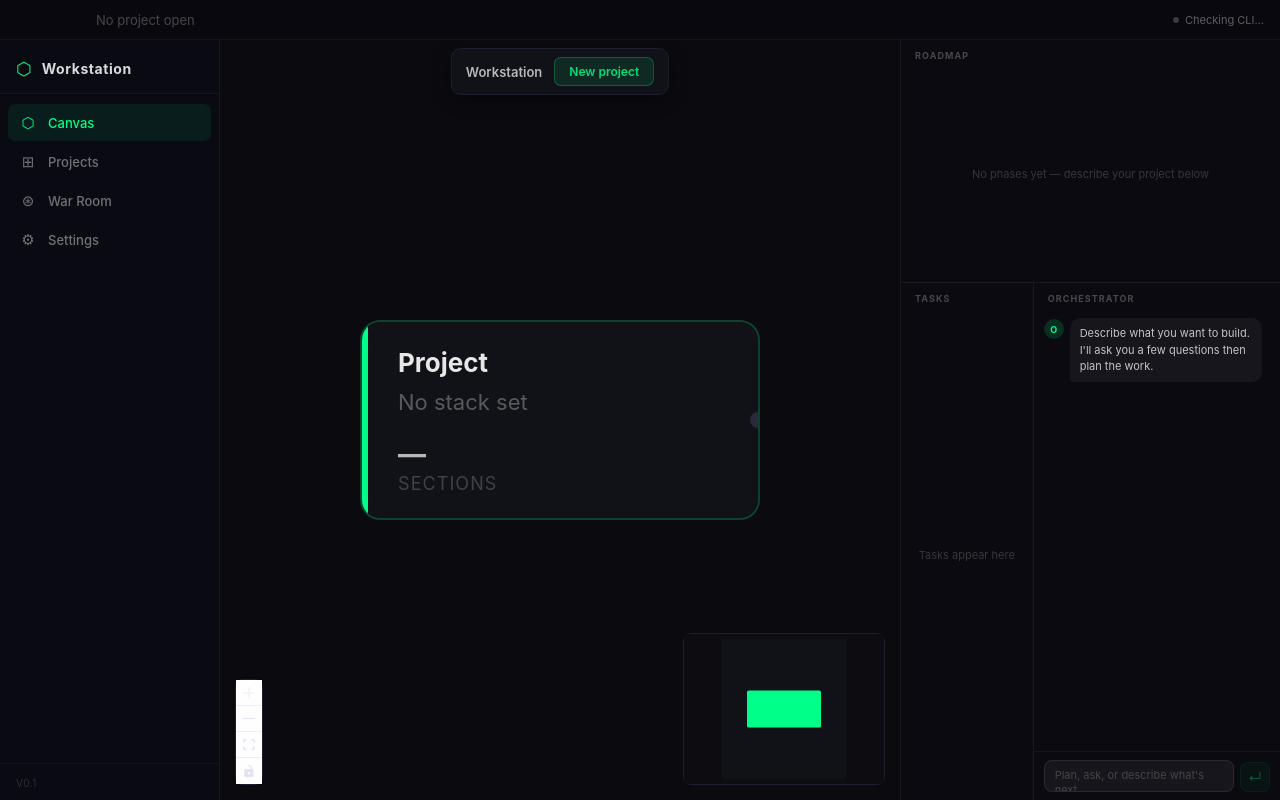
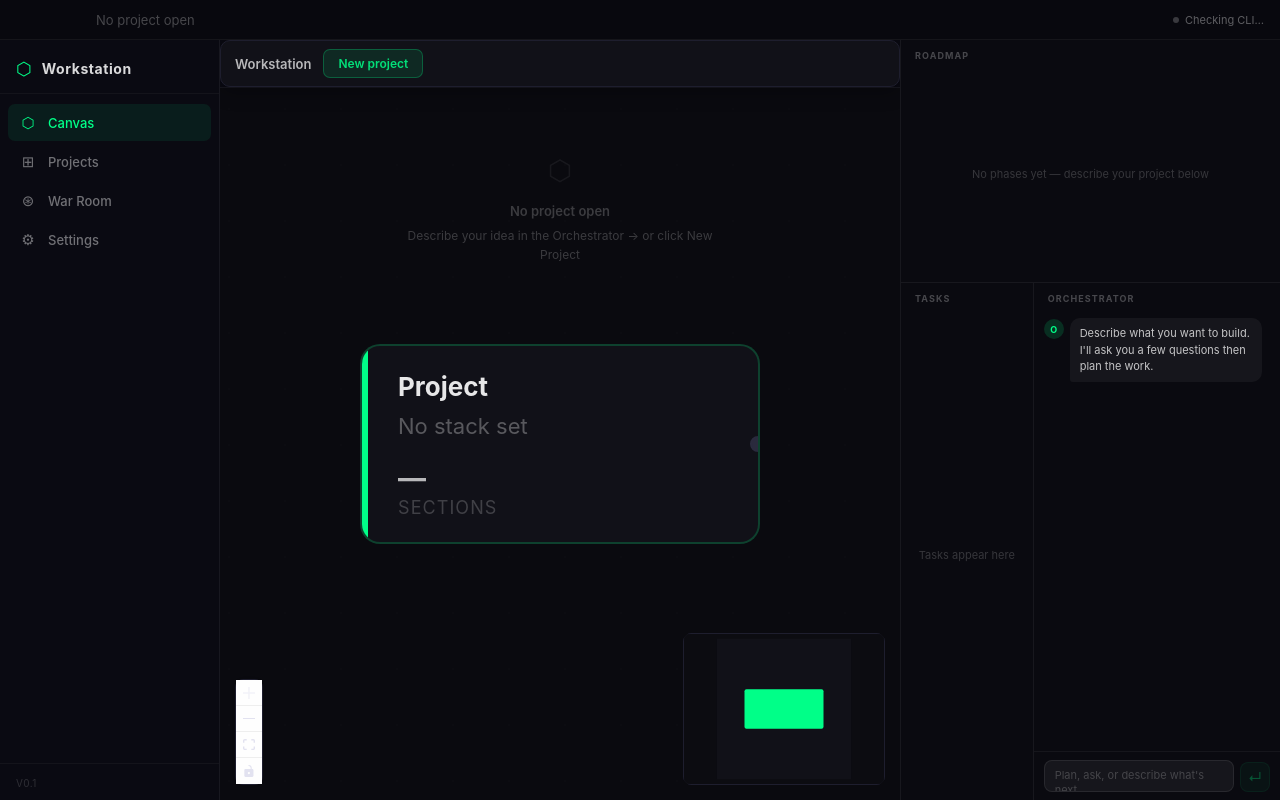
Before and after one commit to martinacho22/workstation, a React (Vite) app: page / in a window 1280 px wide. Built offline with nearby package versions, Linux system fonts and the light colour scheme.

Commit message:
fix: OrchestratorPanel persists on all screens; canvas toolbar fixed above canvas; empty canvas entry point improved

```diff
--- a/src/App.tsx
+++ b/src/App.tsx
@@ -75,7 +75,7 @@ export default function App() {
     setScreen(s)
   }
 
-  // ── CLI setup wizard (first launch) ──────────────────────────────────────
+  // ── First launch wizard ───────────────────────────────────────────────────
   if (showCLISetup) {
     return (
       <>
@@ -149,7 +149,20 @@ export default function App() {
                     opacity:       sessionOpen ? 0 : 1,
                     pointerEvents: sessionOpen ? 'none' : 'auto',
                     transition:    'opacity 0.15s',
+                    display:       'flex',
+                    flexDirection: 'column',
                   }}>
+                    {/* Toolbar fixed above the canvas, not floating inside it */}
+                    <div style={{
+                      flexShrink: 0,
+                      borderBottom: '1px solid rgba(255,255,255,0.06)',
+                      background: 'rgba(10,10,18,0.9)',
+                      backdropFilter: 'blur(8px)',
+                    }}>
+                      <Toolbar onNewProject={() => setShowSetup(true)} />
+                    </div>
+
+                    <div style={{ flex: 1, position: 'relative' }}>
                       <ReactFlow
                         nodes={nodes}
                         edges={edges}
@@ -174,8 +187,8 @@ export default function App() {
                           color="rgba(255,255,255,0.04)"
                         />
                         <Controls style={{
-                        background: 'var(--surface, rgba(255,255,255,0.05))',
-                        border:     '1px solid var(--border, rgba(255,255,255,0.08))',
+                          background:   'var(--surface, rgba(255,255,255,0.05))',
+                          border:       '1px solid var(--border, rgba(255,255,255,0.08))',
                           borderRadius: 8,
                         }} />
                         <MiniMap
@@ -193,10 +206,24 @@ export default function App() {
                           }}
                           maskColor="rgba(10,10,15,0.7)"
                         />
-                      <Panel position="top-center" style={{ marginTop: 8 }}>
-                        <Toolbar onNewProject={() => setShowSetup(true)} />
+
+                        {/* Empty canvas prompt */}
+                        {!project && (
+                          <Panel position="top-center" style={{ marginTop: 60 }}>
+                            <div style={{
+                              textAlign: 'center',
+                              color: 'rgba(255,255,255,0.2)',
+                              fontSize: 13,
+                              lineHeight: 1.6,
+                            }}>
+                              <div style={{ fontSize: 28, marginBottom: 8, opacity: 0.3 }}>⬡</div>
+                              <div style={{ fontWeight: 600, marginBottom: 4 }}>No project open</div>
+                              <div style={{ fontSize: 12 }}>Describe your idea in the Orchestrator → or click New Project</div>
+                            </div>
                           </Panel>
+                        )}
                       </ReactFlow>
+                    </div>
                   </div>
 
                   {/* Session view overlay */}
@@ -211,8 +238,10 @@ export default function App() {
           )}
         </div>
 
-        {/* ── RIGHT: orchestrator panel (canvas only) ── */}
-        {screen === 'canvas' && <OrchestratorPanel />}
+        {/* ── RIGHT: orchestrator panel — always visible ── */}
+        {/* On non-canvas screens: roadmap + tasks only (chat hidden) */}
+        {/* On canvas: full panel */}
+        <OrchestratorPanel />
 
       </div>
     </>
```
Lines whose indentation alone changed are shown as unchanged.
